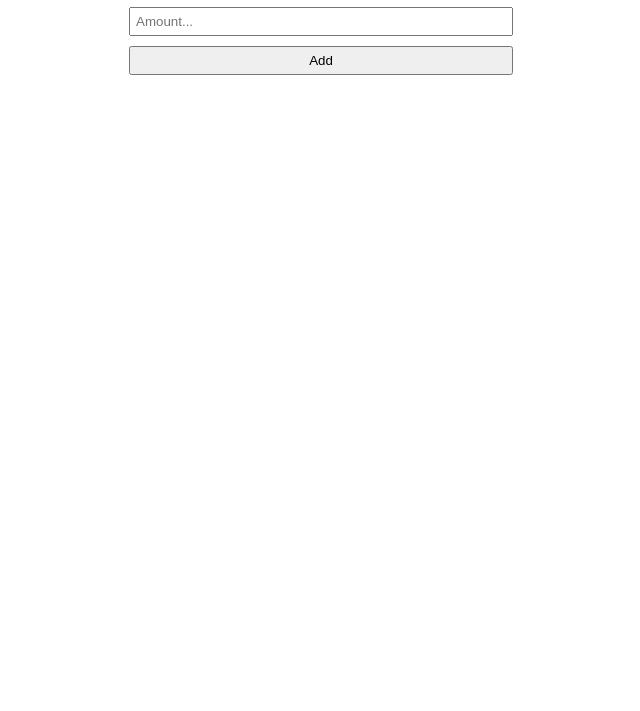
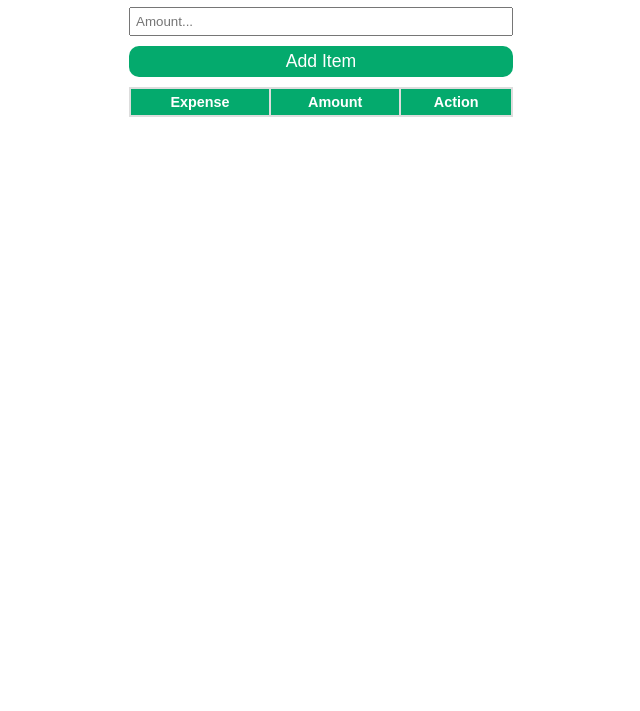
Before and after one commit to shivamkagra38/Expense-Tracker, a React app: page / in a window 1280 px wide. Shown: the part 89-800 px from the top of the page, without its empty margins (319-959 px from the left). Built offline with nearby package versions, Linux system fonts and the light colour scheme.

Commit message:
table formatting

```diff
--- a/index.css
+++ b/index.css
@@ -34,3 +34,34 @@
     width: 100%;
     gap: 10px;
 }
+
+.btn
+{
+    background-color: #04AA6D;
+    font-size: 1.1rem;
+    color:white;
+    border-style: none;
+    border-radius: 10px;
+}
+
+table
+{
+    margin-top: 10px;
+    width : 30%;
+    min-width: 300px;
+    font-size: 0.9rem;
+    border-collapse: collapse;
+}
+
+td,th
+{
+    border: 2px solid #ddd;
+    text-align: center;
+}
+
+table th
+{
+    background-color: #04AA6D;
+    color: white;
+    padding: 5px;
+}
--- a/index.js
+++ b/index.js
@@ -20,6 +20,7 @@ const Home = () => {
 
         if(expense == "" || amount == "")
         {
+            alert("Please enter valid data");
             return;
         }
         else
@@ -65,20 +66,35 @@ const Home = () => {
             <div className="input-box">
                 <input type="text" className="expense-input" placeholder="Item..." value={expense} onChange={ (e)=>{setExpense(e.target.value)} } ></input>
                 <input type="number" className="amount-input" placeholder="Amount..." value={amount} onChange={ (e)=>{setAmount(e.target.value)} }></input>
-                <button className="btn" onClick={addExpense}>Add</button>
+                <button className="btn" onClick={addExpense}>Add Item</button>
             </div>
 
-            <ul className="list">
+            <table>
 
-                {
-                    list.map((x)=>{
+                <thead>
+                    <tr>
+                        <th>Expense</th>
+                        <th>Amount</th>
+                        <th>Action</th>
+                    </tr>
+                </thead>
 
-                        return <li key={x.id}>{x.expense + "  " + x.amount}<button className="delete-btn" onClick={()=>{deleteExpense(x.id)}}> Delete</button></li>
+                <tbody>
+                    {
+                        list.map((x, idx)=>{
 
-                    })
-                }
+                            return(
+                                <tr key={idx}>
+                                    <td>{x.expense}</td>
+                                    <td>{x.amount}</td>
+                                    <td><button className="delete-btn" onClick={ ()=>{deleteExpense(x.id)} }>Delete</button></td>
+                                </tr>
+                            )
 
-            </ul>
+                        })
+                    }
+                </tbody>
+            </table>
 
         </div>
     );
```
